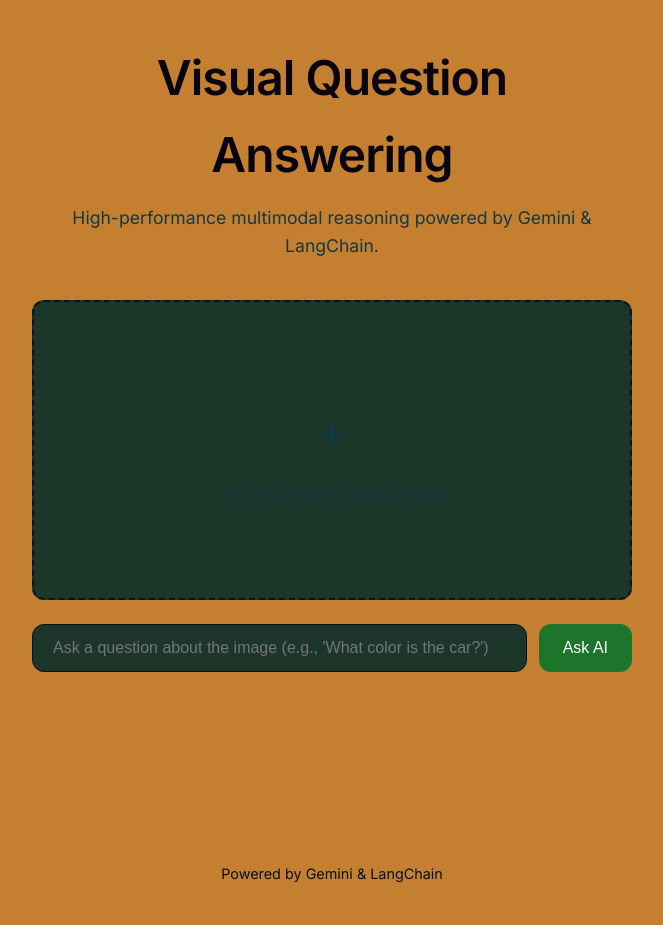
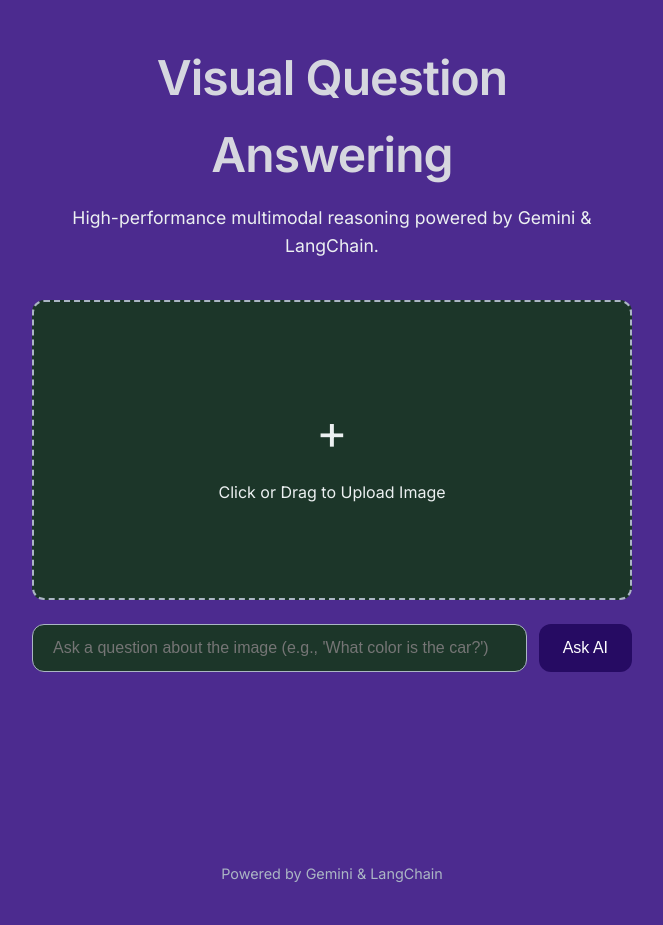
Before and after one commit to Nikhil383/Visual_Question_Answer, a Flask app: page / in a window 1280 px wide. Shown: the whole page, without its empty margins (308-971 px from the left). Run offline with Flask 3, Linux system fonts and the light colour scheme.

Commit message:
change in color

```diff
--- a/src/static/style.css
+++ b/src/static/style.css
@@ -1,11 +1,11 @@
 :root {
-    --primary-color: #1d742b;
+    --primary-color: #260b63;
     --primary-hover: #040f05;
-    --bg-color: #c47f30;
+    --bg-color: #4c2b8f;
     --card-bg: #1c3629;
     --text-color: #f8fafc;
-    --text-muted: #133944;
-    --border-color: #08101a;
+    --text-muted: #ecf0f1;
+    --border-color: #abb6c4;
     --radius: 12px;
     --transition: all 0.3s ease;
 }
@@ -41,7 +41,7 @@
 }
 
 .system-badge {
-    background: rgba(2, 3, 22, 0.1);
+    background: rgba(226, 226, 233, 0.87);
     color: var(--primary-color);
     padding: 4px 12px;
     border-radius: 20px;
@@ -49,7 +49,7 @@
     font-weight: 600;
     text-transform: uppercase;
     letter-spacing: 0.05em;
-    border: 1px solid rgba(16, 16, 22, 0.2);
+    border: 1px solid rgba(221, 221, 231, 0.925);
     margin-bottom: 16px;
     display: inline-block;
 }
@@ -58,7 +58,7 @@
     font-weight: 700;
     font-size: 3rem;
     margin-bottom: 10px;
-    background: linear-gradient(135deg, #02030a 0%, #09040e 50%, #070714 100%);
+    background: linear-gradient(135deg, #d6d7df 0%, #d6d7df 50%, #d6d7df 100%);
     -webkit-background-clip: text;
     background-clip: text;
     -webkit-text-fill-color: transparent;
@@ -91,7 +91,7 @@
 
 .image-preview:hover {
     border-color: var(--primary-color);
-    background-color: #1e293b80;
+    background-color: #e6e8eb80;
 }
 
 .image-preview.has-image {
@@ -165,7 +165,7 @@
 }
 
 .answer-box {
-    background: linear-gradient(135deg, rgba(30, 41, 59, 0.7) 0%, rgba(30, 41, 59, 1) 100%);
+    background: linear-gradient(135deg, rgba(237, 240, 243, 0.7) 0%, rgba(237, 240, 243, 1) 100%);
     border: 1px solid var(--border-color);
     padding: 24px;
     border-radius: var(--radius);
```
